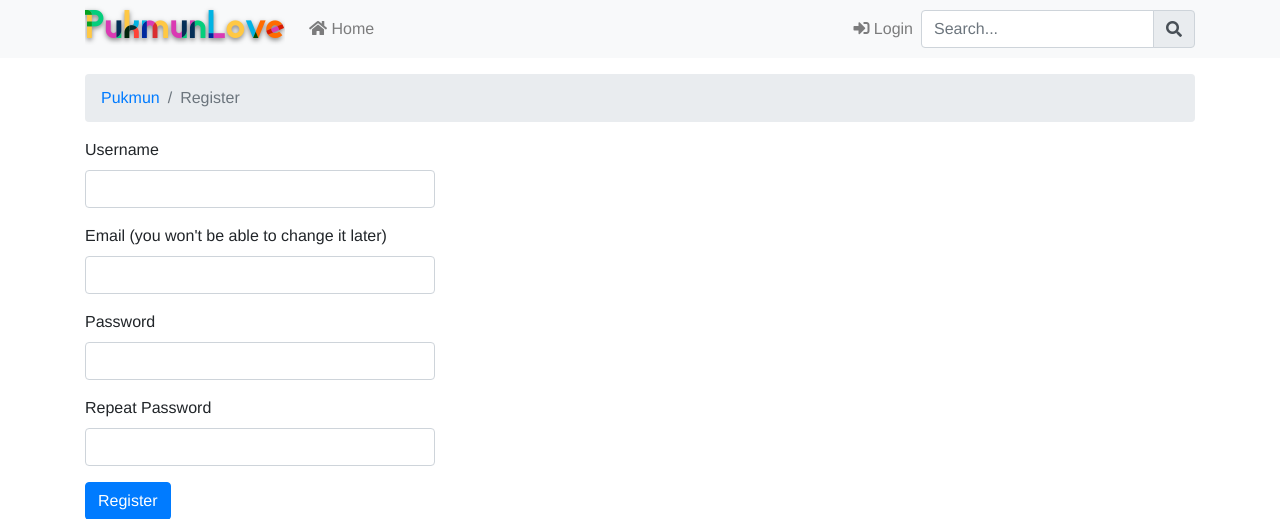
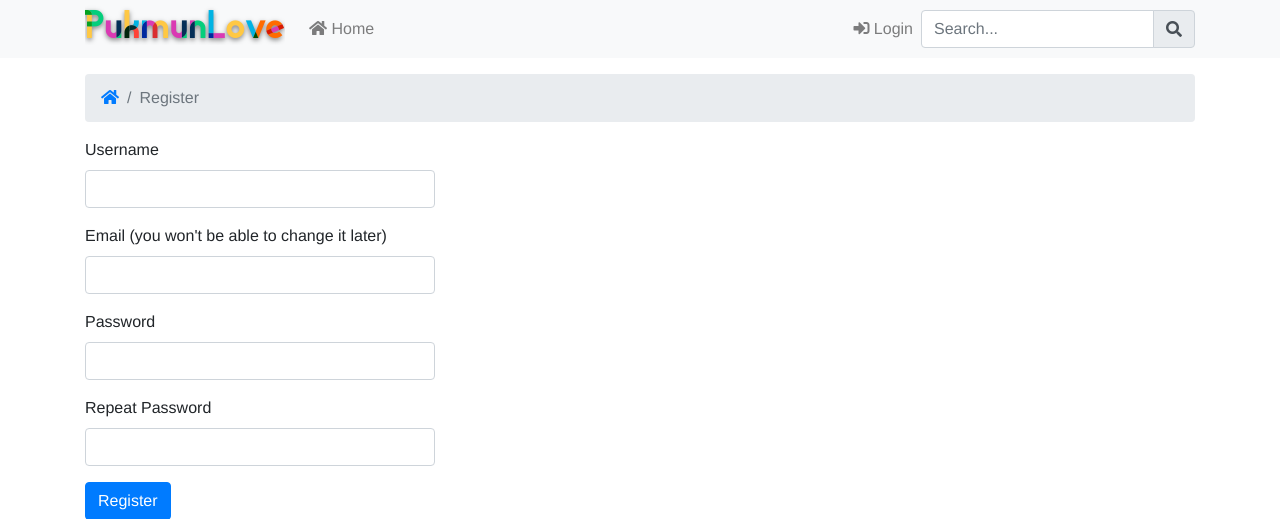
Before and after one commit to xiringuelu/pukmun, a Flask app: page /register in a window 1280 px wide. Shown: the top 519 px of the page. Run offline with Flask 2, Linux system fonts and the light colour scheme; some libraries are stand-ins or nearby versions.

Commit message:
text replaced by font awesome icon

```diff
--- a/app/templates/add_recipe.html
+++ b/app/templates/add_recipe.html
@@ -4,7 +4,7 @@
 {% block app_content %}
     <nav aria-label="breadcrumb">
         <ol class="breadcrumb">
-        <li class="breadcrumb-item"><a href="/">Pukmun</a></li>
+        <li class="breadcrumb-item"><a href="/"><i class="fas fa-home"></i></a></li>
         <li class="breadcrumb-item active" aria-current="page">Add Recipe</li>
         </ol>
     </nav>
--- a/app/templates/crop.html
+++ b/app/templates/crop.html
@@ -8,7 +8,7 @@
 {% block app_content %}
     <nav aria-label="breadcrumb">
         <ol class="breadcrumb">
-        <li class="breadcrumb-item"><a href="/">Pukmun</a></li>
+        <li class="breadcrumb-item"><a href="/"><i class="fas fa-home"></i></a></li>
         <li class="breadcrumb-item" aria-current="page">Upload Avatar</li>
         <li class="breadcrumb-item active" aria-current="page">Crop Image</li>
         </ol>
--- a/app/templates/edit_profile.html
+++ b/app/templates/edit_profile.html
@@ -4,7 +4,7 @@
 {% block app_content %}
     <nav aria-label="breadcrumb">
         <ol class="breadcrumb">
-        <li class="breadcrumb-item"><a href="/">Pukmun</a></li>
+        <li class="breadcrumb-item"><a href="/"><i class="fas fa-home"></i></a></li>
         <li class="breadcrumb-item active" aria-current="page">Edit Profile</li>
         </ol>
     </nav>
--- a/app/templates/login.html
+++ b/app/templates/login.html
@@ -12,7 +12,7 @@
 {% block app_content %}
     <nav aria-label="breadcrumb">
         <ol class="breadcrumb">
-        <li class="breadcrumb-item"><a href="/">Pukmun</a></li>
+        <li class="breadcrumb-item"><a href="/"><i class="fas fa-home"></i></a></li>
         <li class="breadcrumb-item active" aria-current="page">Sign In</li>
         </ol>
     </nav>
--- a/app/templates/register.html
+++ b/app/templates/register.html
@@ -4,7 +4,7 @@
 {% block app_content %}
     <nav aria-label="breadcrumb">
         <ol class="breadcrumb">
-        <li class="breadcrumb-item"><a href="/">Pukmun</a></li>
+        <li class="breadcrumb-item"><a href="/"><i class="fas fa-home"></i></a></li>
         <li class="breadcrumb-item active" aria-current="page">Register</li>
         </ol>
     </nav>
--- a/app/templates/reset_password.html
+++ b/app/templates/reset_password.html
@@ -4,7 +4,7 @@
 {% block app_content %}
     <nav aria-label="breadcrumb">
         <ol class="breadcrumb">
-        <li class="breadcrumb-item"><a href="/">Pukmun</a></li>
+        <li class="breadcrumb-item"><a href="/"><i class="fas fa-home"></i></a></li>
         <li class="breadcrumb-item active" aria-current="page">Reset Your Password</li>
         </ol>
     </nav>
--- a/app/templates/reset_password_request.html
+++ b/app/templates/reset_password_request.html
@@ -4,7 +4,7 @@
 {% block app_content %}
     <nav aria-label="breadcrumb">
         <ol class="breadcrumb">
-        <li class="breadcrumb-item"><a href="/">Pukmun</a></li>
+        <li class="breadcrumb-item"><a href="/"><i class="fas fa-home"></i></a></li>
         <li class="breadcrumb-item active" aria-current="page">Reset Password</li>
         </ol>
     </nav>
--- a/app/templates/upload_avatar.html
+++ b/app/templates/upload_avatar.html
@@ -4,7 +4,7 @@
 {% block app_content %}
     <nav aria-label="breadcrumb">
         <ol class="breadcrumb">
-        <li class="breadcrumb-item"><a href="/">Pukmun</a></li>
+        <li class="breadcrumb-item"><a href="/"><i class="fas fa-home"></i></a></li>
         <li class="breadcrumb-item active" aria-current="page">Upload Avatar</li>
         </ol>
     </nav>
```
